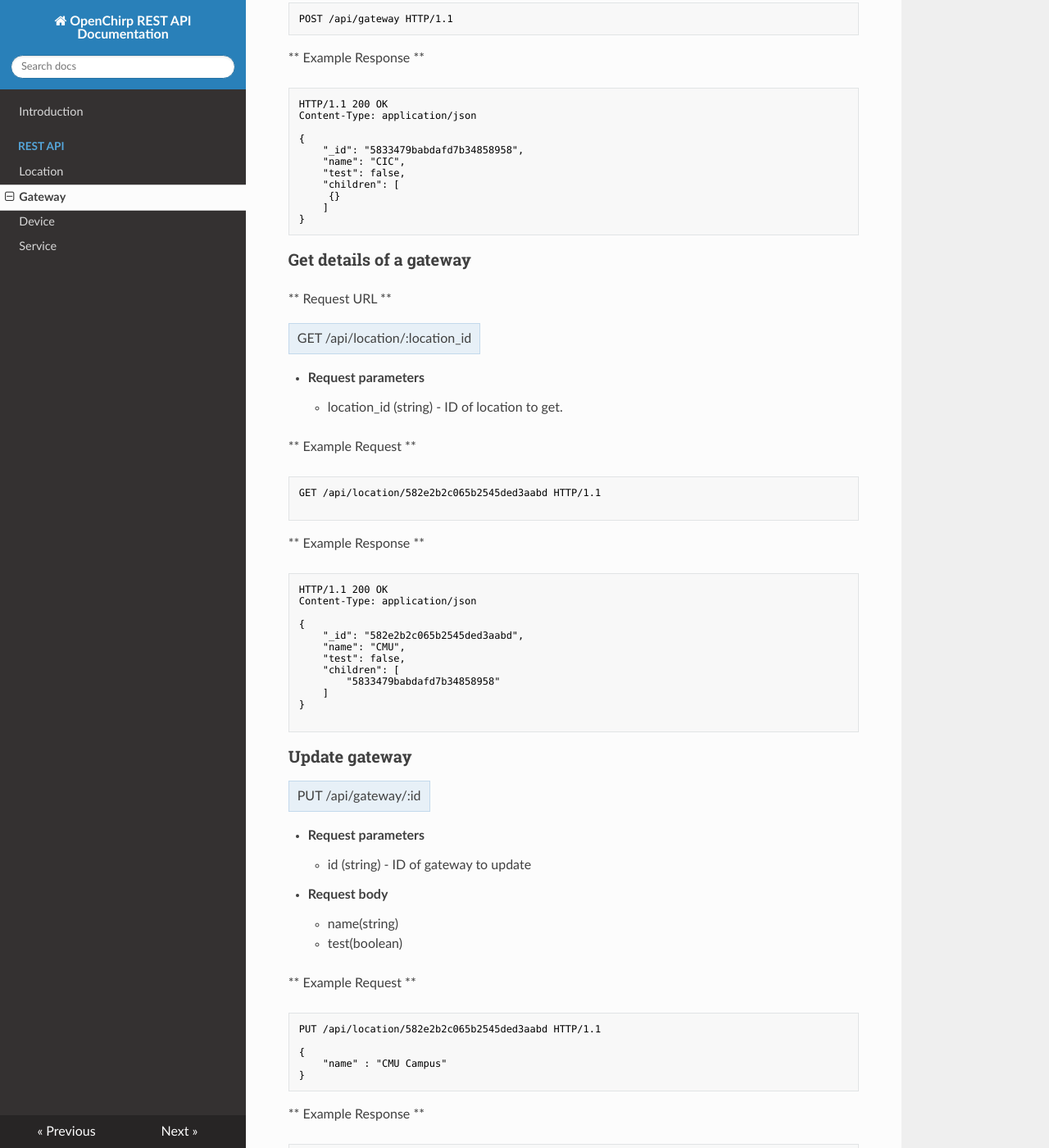
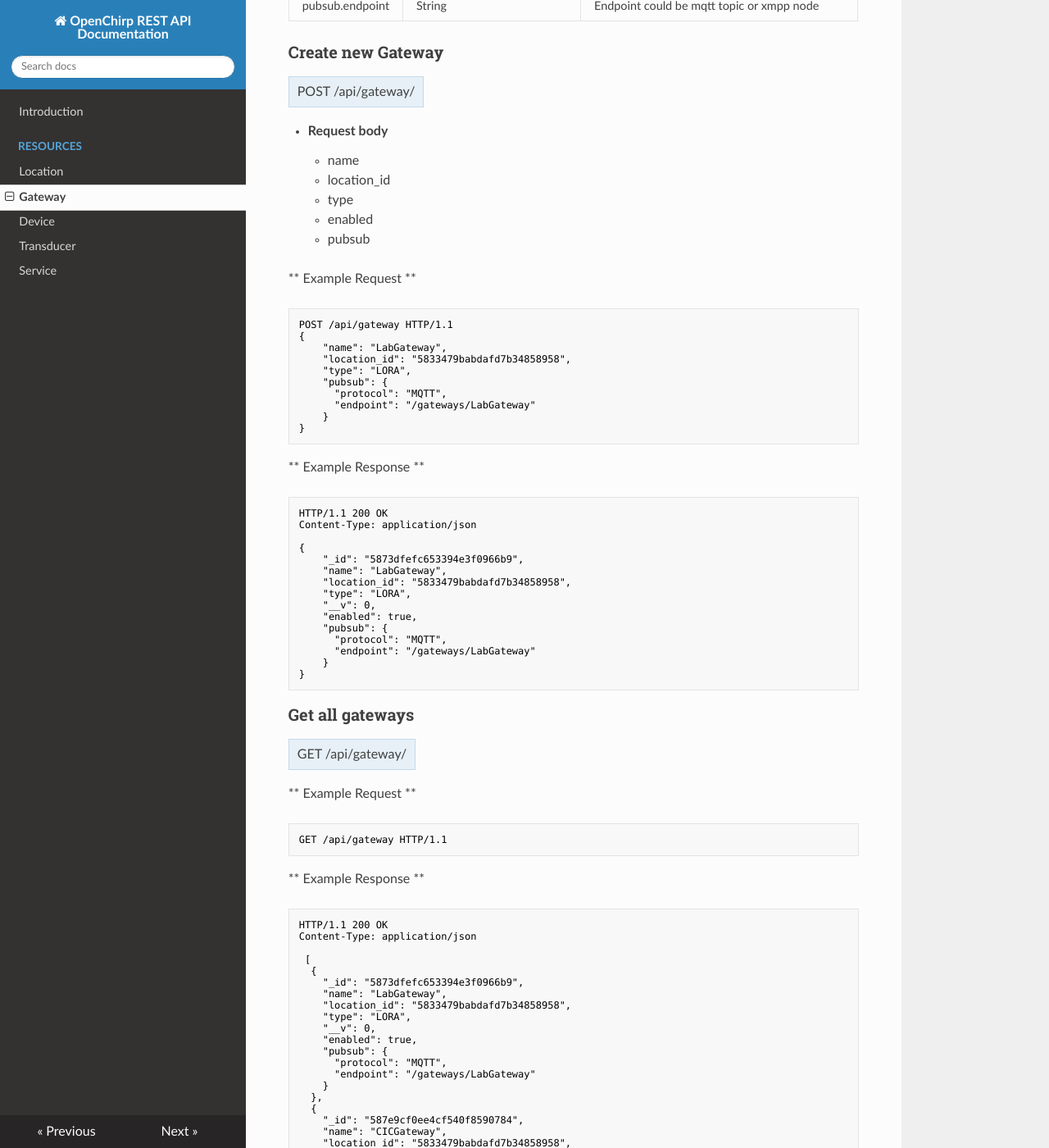
Before and after one commit to OpenChirp/openchirp_rest, an MkDocs documentation site: the page built from documentation/docs/gateway.md, in a window 1280 px wide and 1400 px high, scrolled down 549 px. Shown: the whole window at 82% size. Built offline with MkDocs 1.6.1, drawn with Linux system fonts in a browser that asks for light colours; nearby versions of some CDN libraries; old or Windows-style settings are respelled for this version of MkDocs; some of the changed text lies outside the part shown.

Commit message:
Changed enum values for device and gateway types

````diff
--- a/documentation/docs/gateway.md
+++ b/documentation/docs/gateway.md
@@ -1,10 +1,22 @@
-### Gateway Resource
 
-* **URL** /api/gateway/:id
-* **Supported HTTP methods** : GET, PUT, POST, DELETE
+### URLs
 
-| Name | Type | Description |
-|:----------|:-----|:------------|
+|URL | Supported HTTP verbs|
+|:----------|:-----|
+|/api/gateway | GET, POST|
+|/api/gateway/:id | GET, PUT, DELETE|
+
+
+### Model
+
+| Name | Type | Description | Required | Default|
+|:----------|:-----|:------------|:----|:--------|
+|_id|String| Unique ID for each gateway| Auto-Generated| -|
+|name|String| Name of gateway| Yes|-|
+|type|Enum {LORA, ZIGBEE}| Type of gateway.| Yes | -|
+|enabled | Boolean| If set to false, then the gateway is not monitored| No | True|
+|pubsub.protocol| Enum {XMPP, MQTT, AMQP}| Pubsub protocol used by this gateway | No |MQTT|
+|pubsub.endpoint| String| Endpoint could be mqtt topic or xmpp node| No |-|
 
 
 ### Create new Gateway
@@ -12,13 +24,24 @@
 <span class ="operation">POST /api/gateway/ </span>
 
 - **Request body**
-	* name (string) - Name of gateway
-	* enabled(boolean) - If the gateway is enabled
-
+    * name
+    * location_id
+    * type
+    * enabled
+    * pubsub
 
 ** Example Request **
 ```http
 POST /api/gateway HTTP/1.1
+{
+    "name": "LabGateway",
+    "location_id": "5833479babdafd7b34858958",
+    "type": "LORA",
+    "pubsub": {
+      "protocol": "MQTT",
+      "endpoint": "/gateways/LabGateway"
+    }
+}
 ```
 
 ** Example Response **
@@ -27,28 +50,72 @@ HTTP/1.1 200 OK
 Content-Type: application/json
 
 {
-    "_id": "5833479babdafd7b34858958",
-    "name": "CIC",
-    "test": false,
-    "children": [
-     {}
-    ]
+    "_id": "5873dfefc653394e3f0966b9",
+    "name": "LabGateway",
+    "location_id": "5833479babdafd7b34858958",
+    "type": "LORA",
+    "__v": 0,
+    "enabled": true,
+    "pubsub": {
+      "protocol": "MQTT",
+      "endpoint": "/gateways/LabGateway"
+    }
 }
 ```
 
+### Get all gateways
+<span class ="operation">GET /api/gateway/ </span>
+
+** Example Request **
+```http
+GET /api/gateway HTTP/1.1
+```
+
+** Example Response **
+```http
+HTTP/1.1 200 OK
+Content-Type: application/json
+
+ [
+  {
+    "_id": "5873dfefc653394e3f0966b9",
+    "name": "LabGateway",
+    "location_id": "5833479babdafd7b34858958",
+    "type": "LORA",
+    "__v": 0,
+    "enabled": true,
+    "pubsub": {
+      "protocol": "MQTT",
+      "endpoint": "/gateways/LabGateway"
+    }
+  },
+  {
+    "_id": "587e9cf0ee4cf540f8590784",
+    "name": "CICGateway",
+    "location_id": "5833479babdafd7b34858958",
+    "type": "LORA",
+    "__v": 0,
+    "enabled": true,
+    "pubsub": {
+      "protocol": "MQTT",
+      "endpoint": "/gateways/CICGateway"
+    }
+ ]
+
+```
 
 ### Get details of a gateway
 ** Request URL **
 
-<span class ="operation">GET /api/location/:location_id </span>
+<span class ="operation">GET /api/gateway/:id </span>
 
 - **Request parameters**
-	* location_id (string) - ID of location to get.
+	* id (string) - ID of gateway to get.
 
 ** Example Request **
 
 ```http
-GET /api/location/582e2b2c065b2545ded3aabd HTTP/1.1
+GET /api/gateway/587e9cf0ee4cf540f8590784 HTTP/1.1
 
 ```
 
@@ -57,34 +124,38 @@ GET /api/location/582e2b2c065b2545ded3aabd HTTP/1.1
 ```http
 HTTP/1.1 200 OK
 Content-Type: application/json
-
 {
-    "_id": "582e2b2c065b2545ded3aabd",
-    "name": "CMU",
-    "test": false,
-    "children": [
-     	"5833479babdafd7b34858958"
-    ]
+    "_id": "587e9cf0ee4cf540f8590784",
+    "name": "CICGateway",
+    "location_id": "5833479babdafd7b34858958",
+    "type": "LORA",
+    "__v": 0,
+    "enabled": true,
+    "pubsub": {
+      "protocol": "MQTT",
+      "endpoint": "/gateways/CICGateway"
+    }
 }
-
 ```
 ### Update gateway
 <span class ="operation">PUT /api/gateway/:id </span>
 
 - **Request parameters**
-
 	* id (string) - ID of gateway to update
 
 - **Request body**
-	* name(string)
-	* test(boolean)
+	* name
+	* location_id
+    * type
+    * enabled
+    * pubsub
 
 ** Example Request **
 ```http
-PUT /api/location/582e2b2c065b2545ded3aabd HTTP/1.1
+PUT /api/gateway/587e9cf0ee4cf540f8590784 HTTP/1.1
 
 {
-	"name" : "CMU Campus"
+	"name" : "CICGateway_Lab"
 }
 ```
 
@@ -92,12 +163,16 @@ PUT /api/location/582e2b2c065b2545ded3aabd HTTP/1.1
 ```http
 HTTP/1.1 200 OK
 {
-    "_id": "582e2b2c065b2545ded3aabd",
-    "name": "CMU Campus",
-    "test": false,
-    "children": [
-     	"5833479babdafd7b34858958"
-    ]
+    "_id": "587e9cf0ee4cf540f8590784",
+    "name": "CICGateway_Lab",
+    "location_id": "5833479babdafd7b34858958",
+    "type": "LORA",
+    "__v": 0,
+    "enabled": true,
+    "pubsub": {
+      "protocol": "MQTT",
+      "endpoint": "/gateways/CICGateway"
+    }
 }
 ```
 
--- a/documentation/mkdocs.yml
+++ b/documentation/mkdocs.yml
@@ -3,8 +3,9 @@ theme: readthedocs
 extra_css: [extra.css]
 pages:
     - Introduction : index.md
-    - REST API :
+    - Resources :
         - Location : location.md
         - Gateway : gateway.md
         - Device : device.md
+        - Transducer : transducer.md
         - Service : service.md
````
Also changed, not shown: documentation/docs/device.md (+26 -0 lines), documentation/docs/location.md (+73 -11 lines), documentation/docs/template.md (+12 -0 lines), documentation/docs/transducer.md (added, +6 -0 lines), 4 other files.
